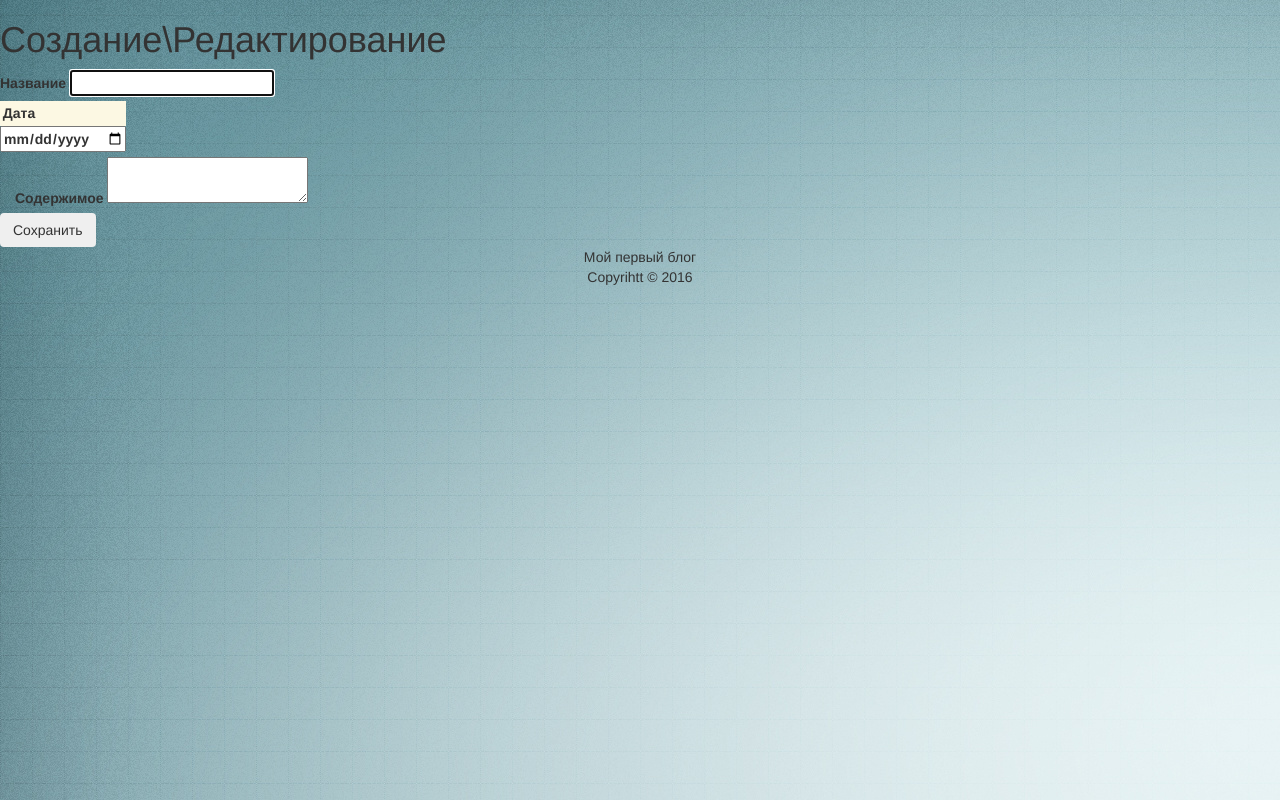
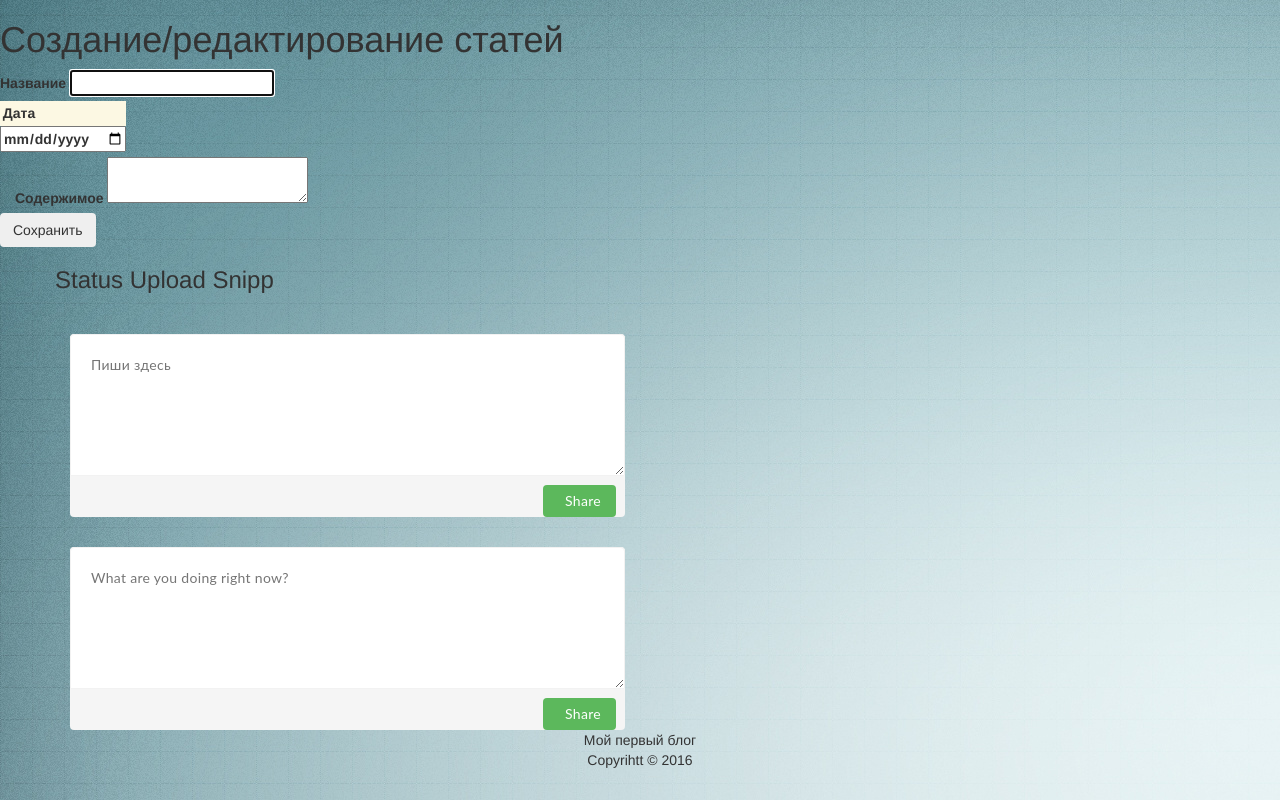
Before and after one commit to Kolyn236/neww, a PHP site: page /admin/index.php?action=add in a window 1280 px wide. Run offline with PHP 8.4, Linux system fonts and the light colour scheme; data that the repository does not hold is empty.

Commit message:
new style

```diff
--- a/views/article_admin.php
+++ b/views/article_admin.php
@@ -5,10 +5,11 @@
         <title>Мой первый блог</title>
         <link rel="stylesheet" href="../style.css">
        <link rel="stylesheet" href="../bootstrap.min.css">
+        <link rel="stylesheet" href="../commentbox.css">
     </head>
     <body class="pic">
-          <div>
-                <h1>Создание\Редактирование</h1>
+
+        <h1>Создание/редактирование статей</h1>
                 <div>
                     <div class="row">
                    <div class="container-fluid">
@@ -35,12 +36,48 @@
                     </div>
                         <input type="submit" value="Сохранить" class="btn">
                     </form>
+                </div>
+              <div class="container">
+	<div class="row">
+		<h3>Status Upload Snipp</h3>
+	</div>
 
+    <div class="row">
+
+    <div class="col-md-6">
+    						<div class="widget-area no-padding blank">
+								<div class="status-upload">
+									<form>
+										<textarea placeholder="Пиши здесь" ></textarea>
+
+										<button type="submit" class="btn btn-success green"><i class="fa fa-share"></i> Share</button>
+									</form>
+								</div><!-- Status Upload  -->
+							</div><!-- Widget Area -->
+						</div>
+
+    </div>
+                  <div class="row">
+
+    <div class="col-md-6">
+    						<div class="widget-area no-padding blank">
+								<div class="status-upload">
+									<form>
+										<textarea placeholder="What are you doing right now?" ></textarea>
+										<button type="submit" class="btn btn-success green"><i class="fa fa-share"></i> Share</button>
+									</form>
+								</div><!-- Status Upload  -->
+							</div><!-- Widget Area -->
+						</div>
+
+    </div>
+</div>
             <footer>
                 <p>Мой первый блог
                 <br>Copyrihtt &copy; 2016</p>
             </footer>
-                </div>
+
+
     </body>
 
 
```
Also changed, not shown: views/article.php (+9 -4 lines), views/articles.php (+32 -6 lines).
